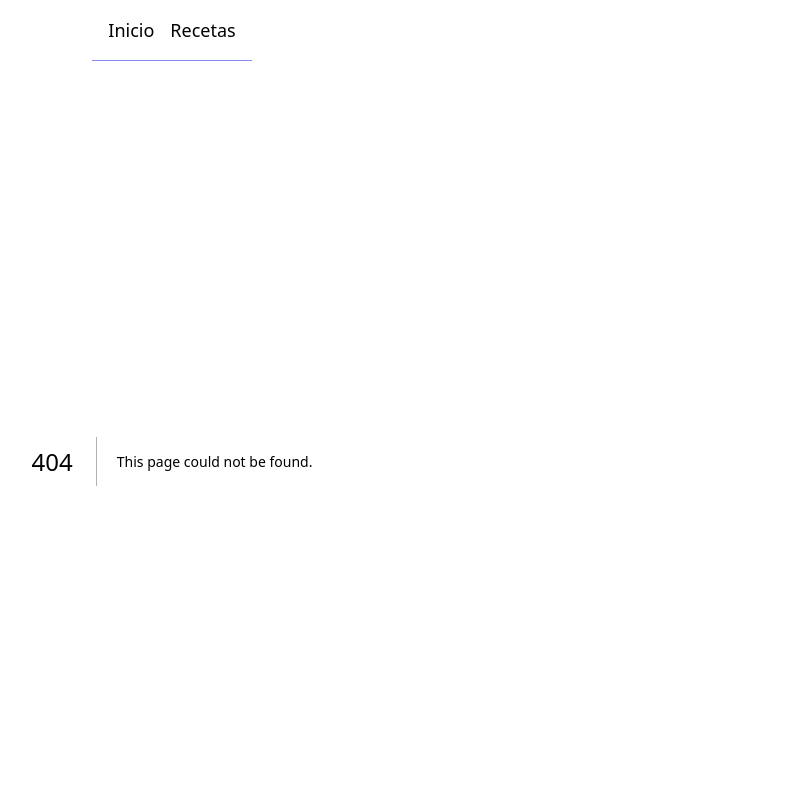
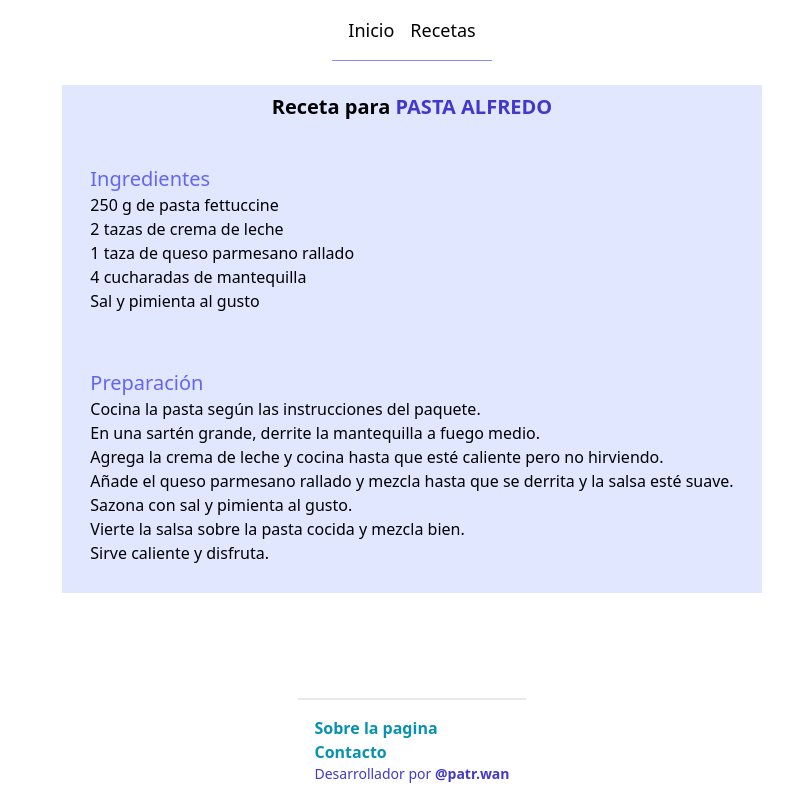
Before and after one commit to patrgon/recipeApp-nextjs, a Next.js app: page /recipes/1 in a window 1280 px wide. Before the commit this address had no page. Shown: the top 800 px of the page, without its empty margins (228-1021 px from the left). Built offline with nearby package versions, Linux system fonts and the light colour scheme.

Commit message:
add dynamic routing for recipes and page to see recipe

```diff
--- a/app/components/Header.jsx
+++ b/app/components/Header.jsx
@@ -13,7 +13,7 @@ const links = [
 
 export default function Header() {
   return (
-    <header className="p-4 border-b border-indigo-400">
+    <header className="p-4 border-b border-indigo-400 mb-6">
       <nav>
         <ul className="flex gap-4 list-none">
           {links.map(({ label, route }) => (
--- a/app/components/Recipe.jsx
+++ b/app/components/Recipe.jsx
@@ -1,12 +1,14 @@
+import Link from "next/link";
 import React from "react";
 
 export default function Recipe({recipe}) {
   return (
-    <div
+    <Link
+      href={`/recipes/${recipe.id}`}
       key={recipe.id}
       className="bg-white p-5 m-2 rounded-md cursor-pointer hover:bg-teal-500"
     >
       <p className="font-bold uppercase text-teal-950">{recipe.nombre}</p>
-    </div>
+    </Link>
   );
 }
--- /dev/null
+++ b/app/recipes/[id]/page.jsx
@@ -0,0 +1,32 @@
+import recipesData from "../../lib/db.json";
+
+const fetchRecipeById = (id) => {
+  const recipe = recipesData.recetas.find((recipe) => recipe.id == id);
+
+  return recipe;
+};
+
+export default async function page({ params }) {
+  const { id } = params;
+  const recipe = await fetchRecipeById(id);
+
+  return (
+    <article className="flex flex-col bg-indigo-100">
+      <h1 className="text-xl font-bold mb-2 text-center p-2">Receta para <span className="text-indigo-700 uppercase">{recipe.nombre}</span></h1>
+
+      <section className="p-5 m-2">
+        <h1 className="text-xl font-medium text-indigo-500">Ingredientes</h1>
+        {recipe.ingredientes.map(ingrediente => (
+            <p>{ingrediente}</p>
+        ))}
+      </section>
+
+      <section className="p-5 m-2">
+        <h1 className="text-xl font-medium text-indigo-500">Preparación</h1>
+        {recipe.instrucciones.map(instruccion => (
+            <p>{instruccion}</p>
+        ))}
+      </section>
+    </article>
+  );
+}
```
